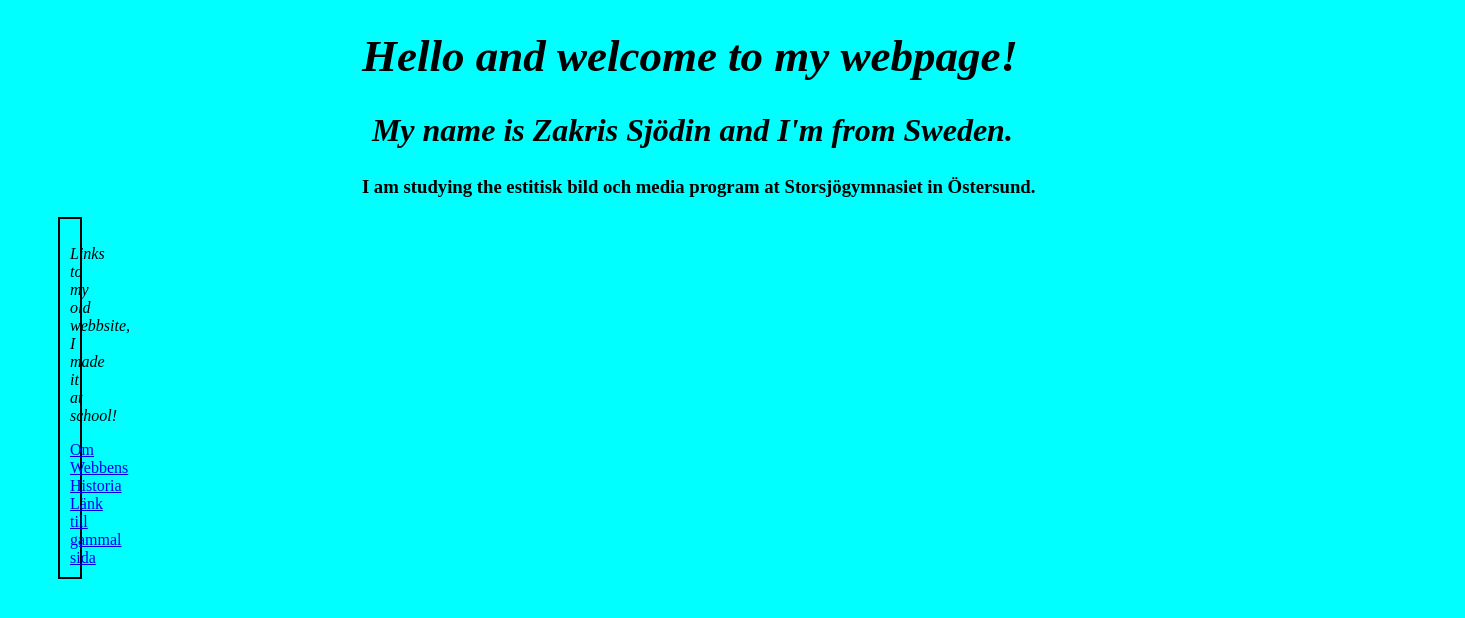
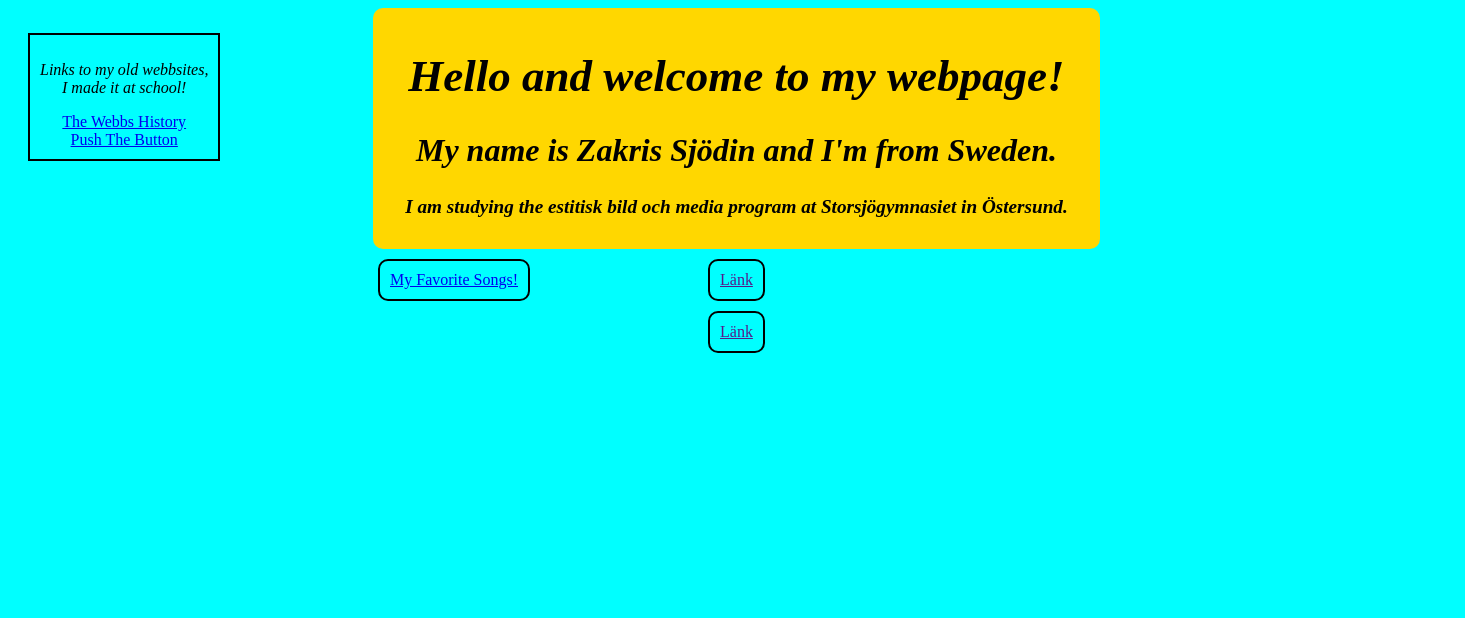
Before and after one commit to ZZasj/ZZasj.github.io, a plain HTML site: page About Me/index.html in a window 1280 px wide. Shown: the whole page, 1465 px wide, since content can reach past the window. Drawn offline with Linux system fonts and the light colour scheme.

Commit message:
My Bio Page

```diff
--- a/grid.css
+++ b/About Me/Grid/grid.css
@@ -13,6 +13,7 @@ h1{
     text-align: center;
     font-family: 'Franklin Gothic Medium', 'Arial Narrow', Arial, sans-serif;
     font-size: xx-large;
+
 }
 
 body{
--- a/About Me/index.html
+++ b/About Me/index.html
@@ -10,26 +10,48 @@
 </head>
 
 <body>
+    <div class="grid-container">
+        <div>
+            <div class="Länkar">
+                <p>Links to my old webbsites, <br> I made it at school!</p>
 
-    <div class="Rubrik">
-        <h1>Hello and welcome to my webpage!</h1>
-        <h2>My name is Zakris Sjödin and I'm from Sweden.</h2>
-        <h3>I am studying the estitisk bild och media program at Storsjögymnasiet in Östersund.</h3>
+                <div class="Länk-text">
+                    <a href="webhistoria/Webhistoria.html" target="_blank" rel="noopener noreferrer">The Webbs History</a>
+                    <br>
+                    <a href="gammalsida/button-lektion1/index.html" target="_parent" rel="noopener noreferrer">Push The Button</a>
+                </div>
+            </div>
+
+        </div>
+        <div class="grid-item">
+            <div class="Rubrik">
+                <h1>Hello and welcome to my webpage!</h1>
+                <h2>My name is Zakris Sjödin and I'm from Sweden.</h2>
+                <h3>I am studying the estitisk bild och media program at Storsjögymnasiet in Östersund.</h3>
+            </div>
+                <div class="musik-länk">
+
+                     <a href="Grid/grid.html" target="_parent" rel="noopener noreferrer">My Favorite Songs!</a>
+
+                </div>
+
+                <div class="länk2"><a href="">Länk</a></div> <div class="länk3"><a href="">Länk</a></div>
+
+
+
+        </div>
+                    <div>
+
+                     </div>
+
+
+
+
     </div>
 
-    <div class="Länkar">
 
-        <p>Links to my old webbsite, <br> I made it at school!</p>
 
-        <div class="Länk-text">
-            <a href="webhistoria/Webhistoria.html" target="_blank" rel="noopener noreferrer">Om Webbens Historia</a>
-                <br>
-            <a href="gammalsida/button-lektion1/index.html" target="_parent" rel="noopener noreferrer">Länk till gammal
-                sida</a>
 
-        </div>
-
-    </div>
 
 
 
--- a/About Me/style.css
+++ b/About Me/style.css
@@ -2,9 +2,23 @@ body{
     background-color: aqua;
 }
 
+.grid-container{
+display: grid;
+grid-template-columns: auto auto auto;
+
+}
+
 .Rubrik{
-    margin-left: 28%;
-    margin-top: 30px;
+    align-self: center;
+    text-align: center;
+    position: relative;
+    border: 2px solid;
+    border-radius: 10px;
+    padding: 10px;
+    margin-right: 365px;
+    margin-left: 365px;
+    border-color: gold;
+    background-color: gold;
 
 }
 
@@ -16,14 +30,57 @@ h1{
 h2{
     font-size: xx-large;
     font-style: italic;
-margin-left: 10px;
+
+}
+h3{
+   font-size: larger;
+   font-style: italic;
+
 }
 p{
     font-style: italic;
 }
 .Länkar{
+    text-align: center;
     border: 2px solid;
     padding: 10px;
-    margin-right: 1235px;
-    margin-left: 50px;
+    position: absolute;
+    margin-top: 25px;
+    margin-left: 20px;
 }
+
+.Länk-text{
+    text-align: center;
+}
+
+.musik-länk{
+    position: absolute;
+    margin-left: 370px;
+    margin-top: 10px;
+text-align: center;
+border: solid 2px;
+border-radius: 10px;
+padding: 10px;
+}
+
+.länk2{
+align-items: center;
+text-align: center;
+margin-top: 10px;
+margin-left: 700px;
+margin-right: 700px;
+border: solid 2px;
+border-radius: 10px;
+padding: 10px;
+}
+
+.länk3{
+align-items: center;
+text-align: center;
+margin-top: 10px;
+margin-left: 700px;
+margin-right: 700px;
+border: solid 2px;
+border-radius: 10px;
+padding: 10px;
+}
```
Also changed, not shown: About Me/Grid/grid.html (renamed from grid.html, +2 -2 lines).
